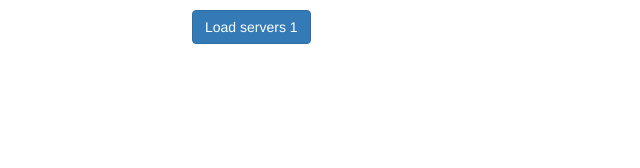
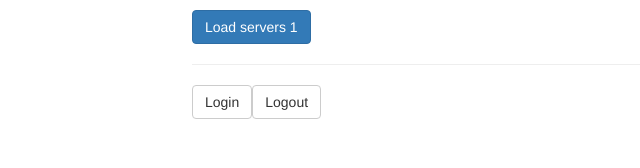
Before and after one commit to nmluong93/complete-angular-guide, an Angular app in the folder routing-start/: page / in a window 1280 px wide. Shown: the part 132-300 px from the top of the page, without its empty margins (73-713 px from the left). Built offline with nearby package versions, Linux system fonts and the light colour scheme.

Commit message:
using fake auth service

```diff
--- a/routing-start/src/app/home/home.component.html
+++ b/routing-start/src/app/home/home.component.html
@@ -1,3 +1,7 @@
 <h4>Welcome to Server Manager 4.0</h4>
 <p>Manage your Servers and Users.</p>
 <button class="btn btn-primary" (click)="onLoadServers(1)">Load servers 1</button>
+
+<hr>
+<button class="btn btn-default" (click)="onLogin()">Login</button>
+<button class="btn btn-default" (click)="onLogout()">Logout</button>
--- a/routing-start/src/app/home/home.component.ts
+++ b/routing-start/src/app/home/home.component.ts
@@ -1,5 +1,6 @@
 import { Component, OnInit } from '@angular/core';
 import { Router } from '@angular/router';
+import { AuthService } from '../auth.service';
 
 @Component({
   selector: 'app-home',
@@ -8,7 +9,7 @@
 })
 export class HomeComponent implements OnInit {
 
-  constructor(private router: Router) { }
+  constructor(private router: Router, private authService: AuthService) { }
 
   ngOnInit() {
   }
@@ -17,4 +18,12 @@
     // absolute path
     this.router.navigate(['/servers', id, 'edit'], { queryParams: { allowEdit: true }, fragment: 'loading' });
   }
+
+  onLogin() {
+    this.authService.login();
+  }
+
+  onLogout() {
+    this.authService.logout();
+  }
 }
```
